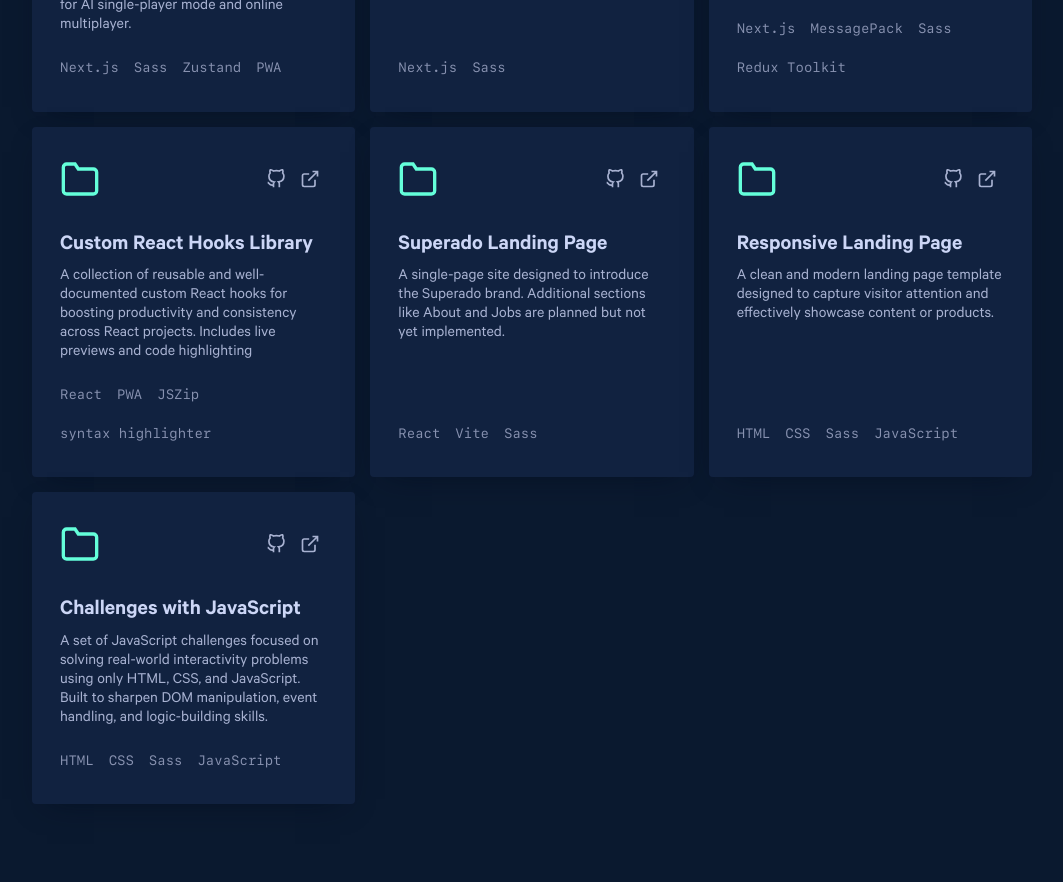
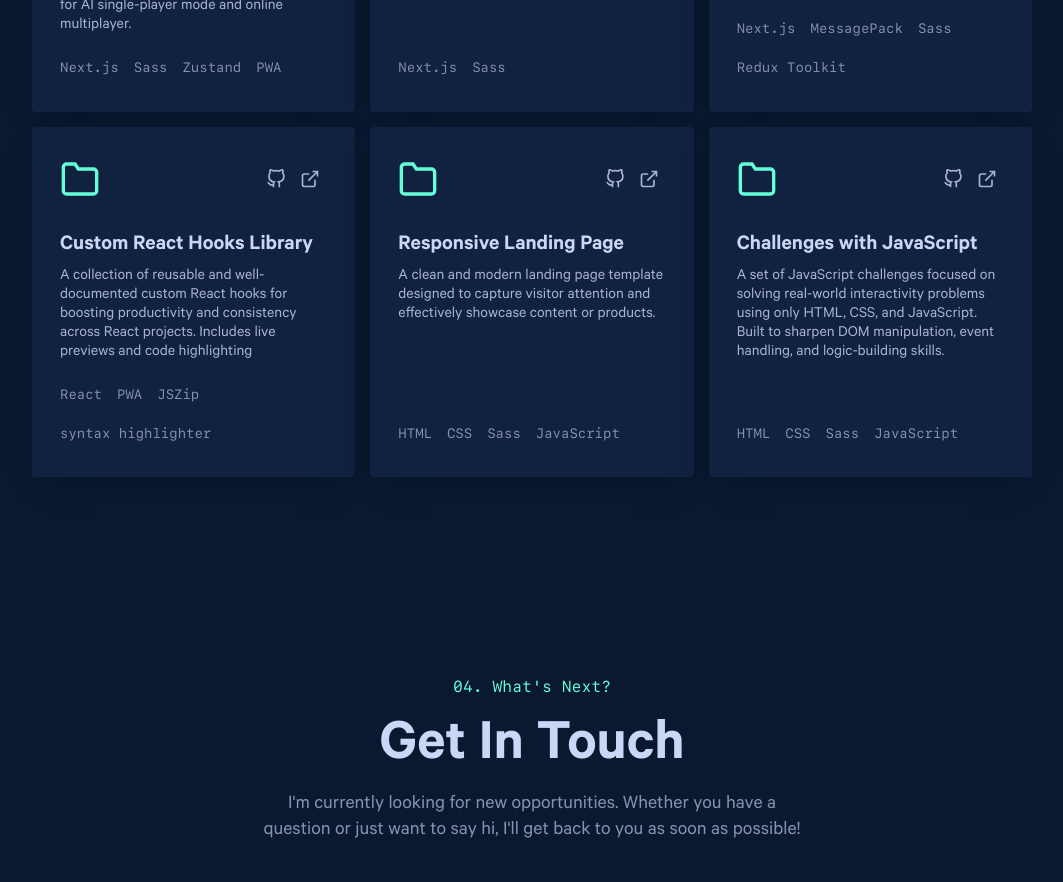
Before and after one commit to Moamal-2000/moamal-alaa, a Next.js app: page / in a window 1280 px wide. Shown: the part 3480-4362 px from the top of the page, without its empty margins (108-1171 px from the left). Built offline with nearby package versions, Linux system fonts and the light colour scheme.

Commit message:
remove(otherProjects): remove 'Superado Landing Page' project from 'Other Noteworthy Projects ' section

```diff
--- a/src/data/otherProjects.jsx
+++ b/src/data/otherProjects.jsx
@@ -20,16 +20,6 @@ export const OTHER_PROJECTS_DATA = [
     repoUrl: "https://github.com/Moamal-2000/template2",
     technologies: ["HTML", "CSS", "Sass", "JavaScript"],
     id: 2,
-  },
-  {
-    title: "Superado Landing Page",
-    description:
-      "A single-page site designed to introduce the Superado brand. Additional sections like About and Jobs are planned but not yet implemented.",
-    year: "2023",
-    liveUrl: "https://superado-landing.netlify.app",
-    repoUrl: "https://github.com/Moamal-2000/superado-landing",
-    technologies: ["React", "Vite", "Sass"],
-    id: 3,
   },
   {
     title: "Custom React Hooks Library",
```
